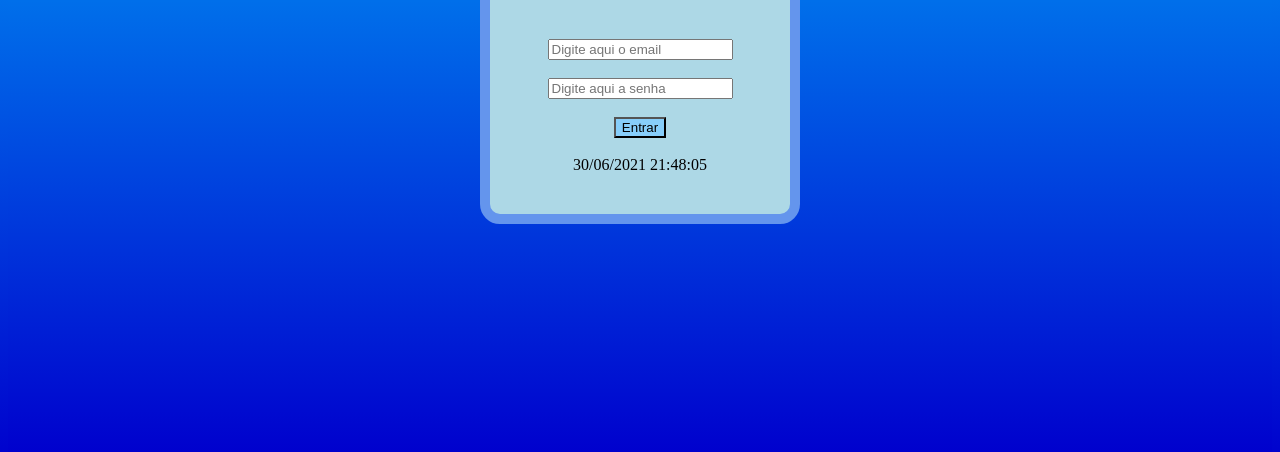
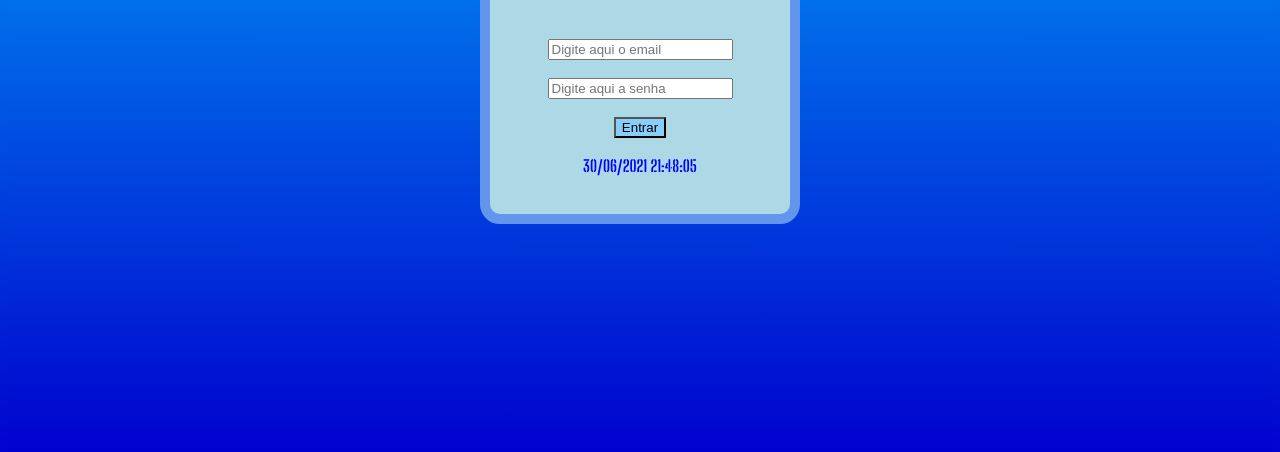
Before and after one commit to JulyaCampos/Pet-Shop, a plain HTML site: page Login.html in a window 1280 px wide. Shown: the part 336-788 px from the top of the page. Drawn offline with Linux system fonts and the light colour scheme.

Commit message:
Alterado fonte e cor da data e hora
:)

```diff
--- a/Login.html
+++ b/Login.html
@@ -3,6 +3,9 @@
 		<link rel="preconnect" href="https://fonts.googleapis.com">
 <link rel="preconnect" href="https://fonts.gstatic.com" crossorigin>
 <link href="https://fonts.googleapis.com/css2?family=Bebas+Neue&family=Newsreader:wght@800&display=swap" rel="stylesheet">
+		<link rel="preconnect" href="https://fonts.googleapis.com">
+<link rel="preconnect" href="https://fonts.gstatic.com" crossorigin>
+<link href="https://fonts.googleapis.com/css2?family=Big+Shoulders+Stencil+Display:wght@700&display=swap" rel="stylesheet">
 		<style type="text/css">
 		  #caixaLogin{
 		  	height: 300px;
@@ -39,6 +42,10 @@
 		  	font-family: 'Bebas Neue', cursive;
 			font-family: 'Newsreader', serif;
 			font-size: 2rem;
+		  }
+		  #data-hora{
+		  	font-family: 'Big Shoulders Stencil Display', cursive;
+		  	color:#0000FF;
 		  }
 
 
```
